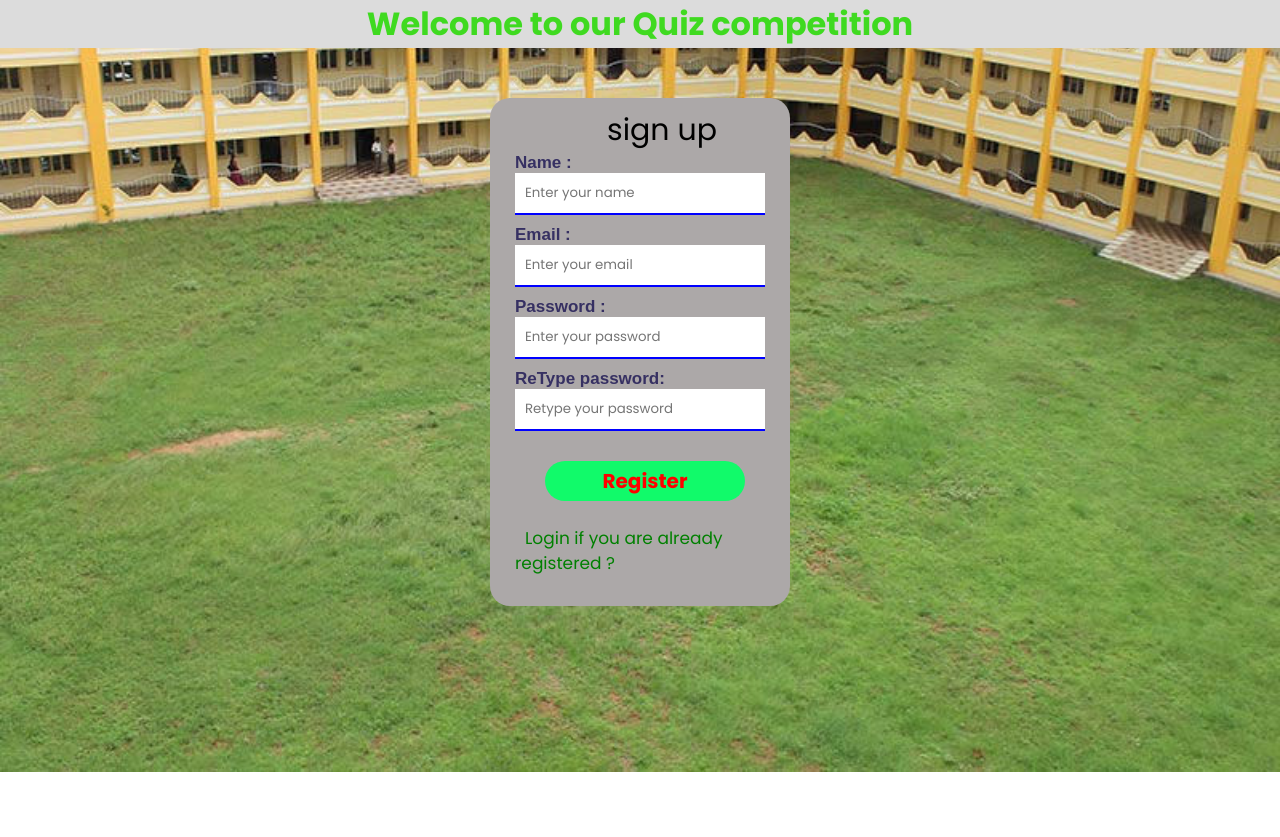
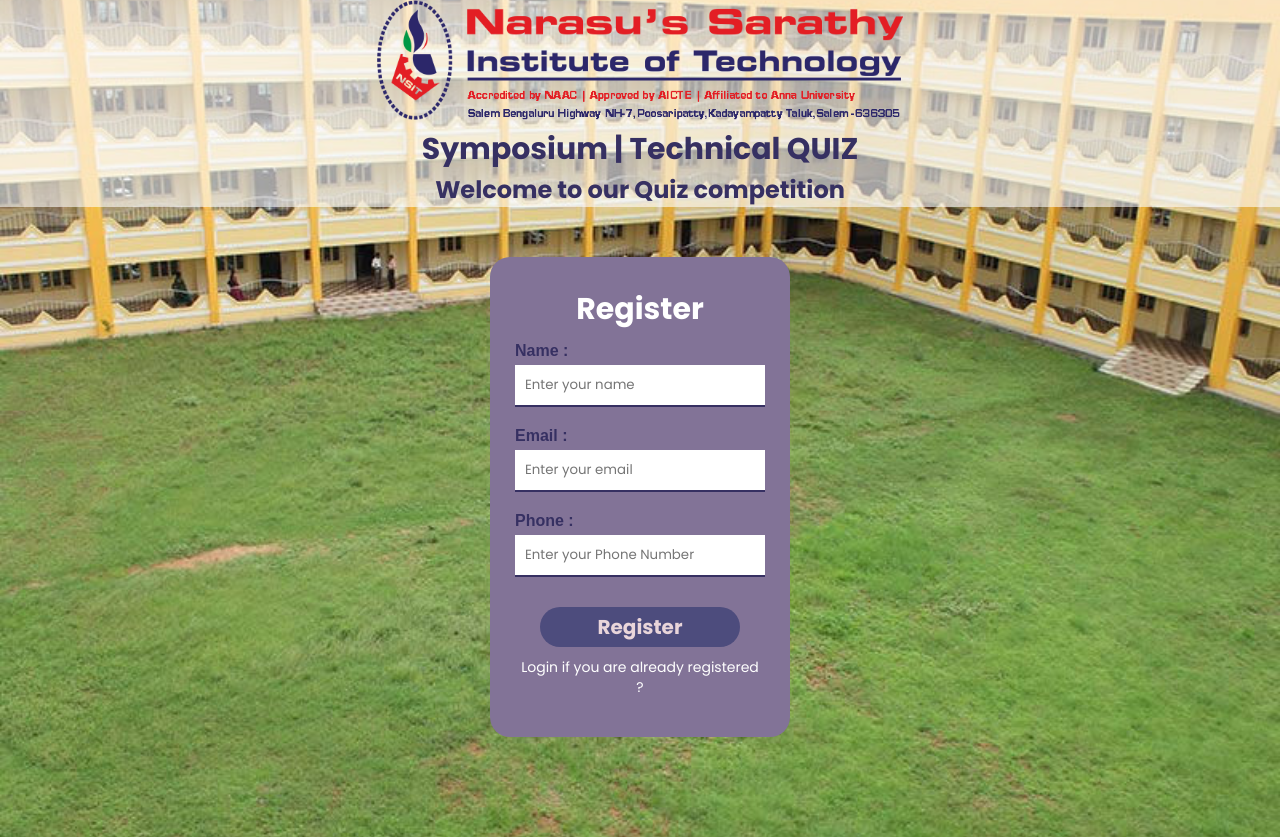
Before and after one commit to Vasanthkumar12/quiz, a website: page views/register.html in a window 1280 px wide. Before the commit the page ends 800 px from the top, so only its background shows below. Drawn offline with Linux system fonts and the light colour scheme.

Commit message:
register css completed

```diff
--- a/assets/css/registerStyle.css
+++ b/assets/css/registerStyle.css
@@ -5,11 +5,17 @@
     background-position: fill;
 }
 
-.heading {
+.top-head {
     text-align: center;
-    background-color: #DCDCDC;
-    color: #3fda20;
-    border-bottom: #FF00FF;
+    background-color: rgba(255, 255, 255, 0.6);
+    color: var(--primary);
+    border-bottom: var(--primary);
+}
+.top-head img{
+    height: 120px;
+}
+.top-head h1{
+    font-size: 30px;
 }
 
 .register-input {
@@ -19,61 +25,63 @@
     width: 250px;
     border-color: rgb(39, 249, 249);
     margin-bottom: 10PX;
-    border-bottom: 2px solid blue;
+    border-bottom: 2px solid var(--primary);
 }
 
 .data {
     color: var(--primary);
     font-family: sans-serif;
-    font-size: 17px;
-    font-weight: bold;
+    font-size: 16px;
+    font-weight: 600;
+    margin-bottom:5px;
 }
 
 .btn {
-    color: rgb(255, 0, 0);
+    color: var(--text);
     border: none;
-    background-color: rgb(17, 250, 106);
+    background-color: var(--secondary);
     border-radius: 30px;
     width: 200px;
     font-size: 20px;
     font-weight: bold;
     margin-top: 20px;
-    margin-left: 30px;
     padding: 5px;
 }
 
-button:hover {
-    font-size: 25px;
+.btn:hover {
     cursor: pointer;
+    background-color: var(--primary);
 }
 
 .sign-up {
-    margin-top: 10px;
-    margin-left: 90px;
     font-size: 30px;
-    padding-left: 2px;
+    color: white;
+    margin-bottom: 10px ;
 }
-
-.bottom-msg a {
+.bottom-msg{
+    width: 100%;
+}
+.bottom-msg {
     text-decoration: none;
-    font-size: 17px;
+    font-size: 14px;
     line-height: 20px;
-    color: green;
-    padding-left: 5px;
-    padding: 10px;
+    color: white;
+    text-align: center;
+    width: 100%;
+    margin: 10px;
 }
 
 a:hover {
-    color: rgb(0, 51, 255);
+    color: var(--text);
 }
 
 .box {
     margin-top: 50px;
-    background-color: rgb(172, 168, 168);
+    background-color: var(--accent);
     width: 300px;
     border-radius: 20px;
-    padding-left: 25px;
-    padding-bottom: 30px;
+    padding: 30px;
+    margin-bottom: 100px;
 }
 
 .container {
@@ -83,3 +91,17 @@
     justify-content: center;
     align-items: center;
 }
+.form-container{
+    display: flex;
+    flex-direction: column;
+    align-items: center;
+}
+.sign-up-contents{
+    display: flex;
+    flex-direction: column;
+    align-items: flex-start;
+    gap: 10px;
+}
+.form-input{
+
+}
--- a/assets/css/theme.css
+++ b/assets/css/theme.css
@@ -1,4 +1,4 @@
-@import url('https://fonts.googleapis.com/css2?family=Poppins:wght@200;400;500;700;800;900&display=swap');
+@import url('https://fonts.googleapis.com/css2?family=Poppins:wght@200;300;400;500;600;700;800;900&display=swap');
 
 *,
 body {
--- a/server.js
+++ b/server.js
@@ -10,6 +10,9 @@
 }));
 
 const port = 8080;
+
+const register = require("./model/register");
+app.use("/register",register);
 
 app.use("/assets",express.static("assets"));
 // app.use("/",express.static("views"));
--- a/views/register.html
+++ b/views/register.html
@@ -10,25 +10,33 @@
 </head>
 
 <body>
-    <h1 class="heading">Welcome to our Quiz competition </h1>
+    <div class="top-head">
+        <img src="/assets/images/logo4.png" />
+        <h1>Symposium | Technical QUIZ</h1>
+        <h2>Welcome to our Quiz competition</h2>
+    </div>
     <div class="container">
         <div class="box">
-            <form>
-                <div class="sign-up">
-                    sign up
+            <form class="form-container" method="post" action="/register">
+                <h1 class="sign-up">
+                   Register
+                </h1>
+                <div class="sign-up-contents">
+                    <label class="form-input">
+                        <p class="data">Name :</p>
+                        <input class="register-input" type="text" name="student-name" placeholder="Enter your name">
+                    </label>
+                    <label class="form-input">
+                        <p class="data">Email :</p>
+                        <input class="register-input" type="email" name="email" placeholder="Enter your email">
+                    </label>
+                    <label class="form-input">
+                        <p class="data">Phone :</p>
+                        <input class="register-input" type="tel" name="phone" placeholder="Enter your Phone Number">
+                    </label>
                 </div>
-                <div class="sign-up-contents">
-                    <p class="data">Name :</p>
-                    <input class="register-input" type="text" name="student-name" placeholder="Enter your name"><br>
-                    <p class="data">Email :</p>
-                    <input class="register-input" type="email" name="email" placeholder="Enter your email"> <br>
-                    <p class="data">Password :</p>
-                    <input class="register-input" type="password" name="password" placeholder="Enter your password"><br>
-                    <p class="data">ReType password:</p>
-                    <input class="register-input" type="password" name="password" placeholder="Retype your password"><br>
-                </div>
-                <button class="btn">Register</button><br><br>
-                <div class="bottom-msg"> <a href="Login.html">Login if you are already registered ? </a></div>
+                <button class="btn" type="submit">Register</button>
+                <a href="#" class="bottom-msg">Login if you are already registered ? </a>
 
             </form>
         </div>
```
Also changed, not shown: model/register.js (added, +8 -0 lines).
